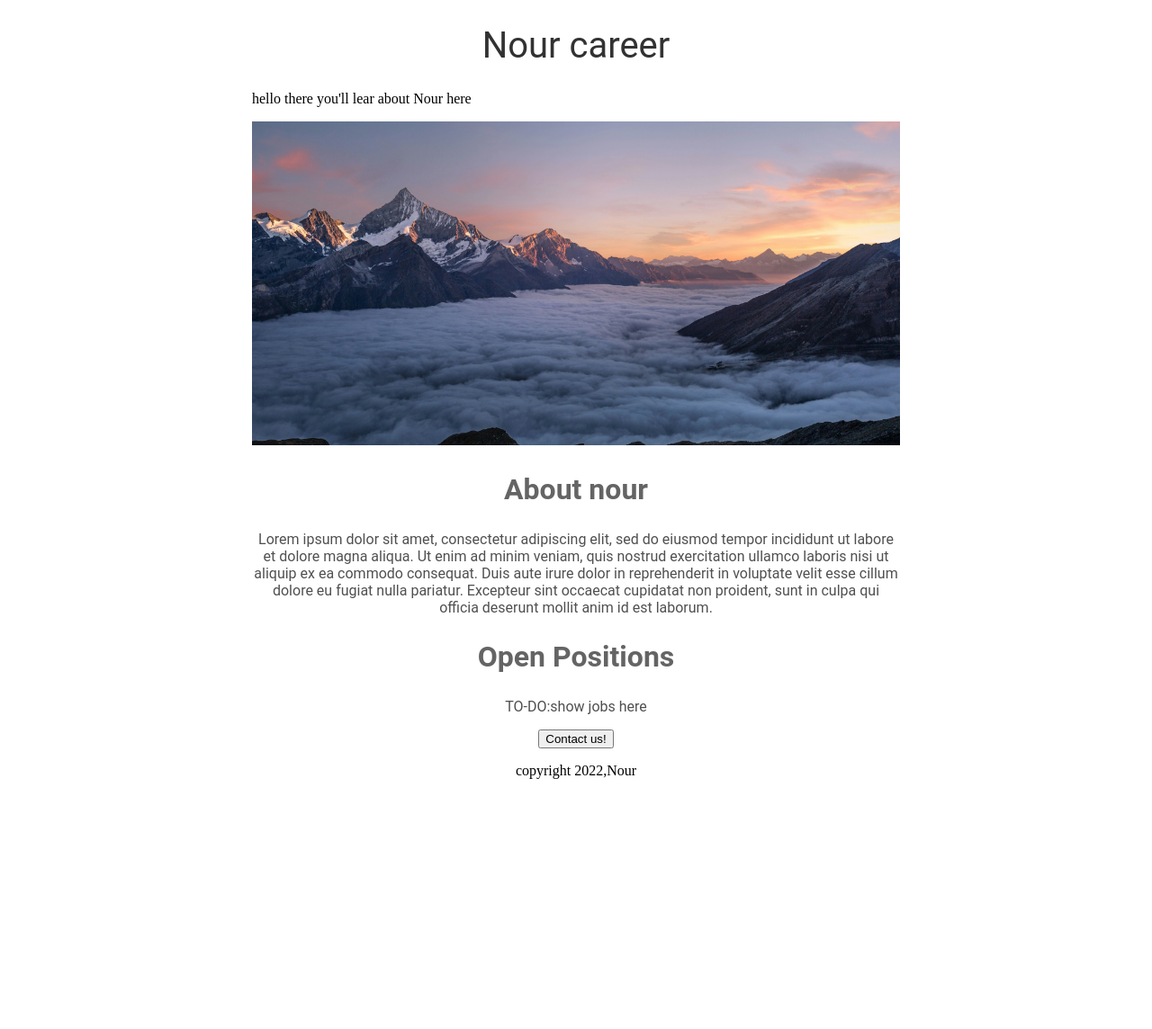
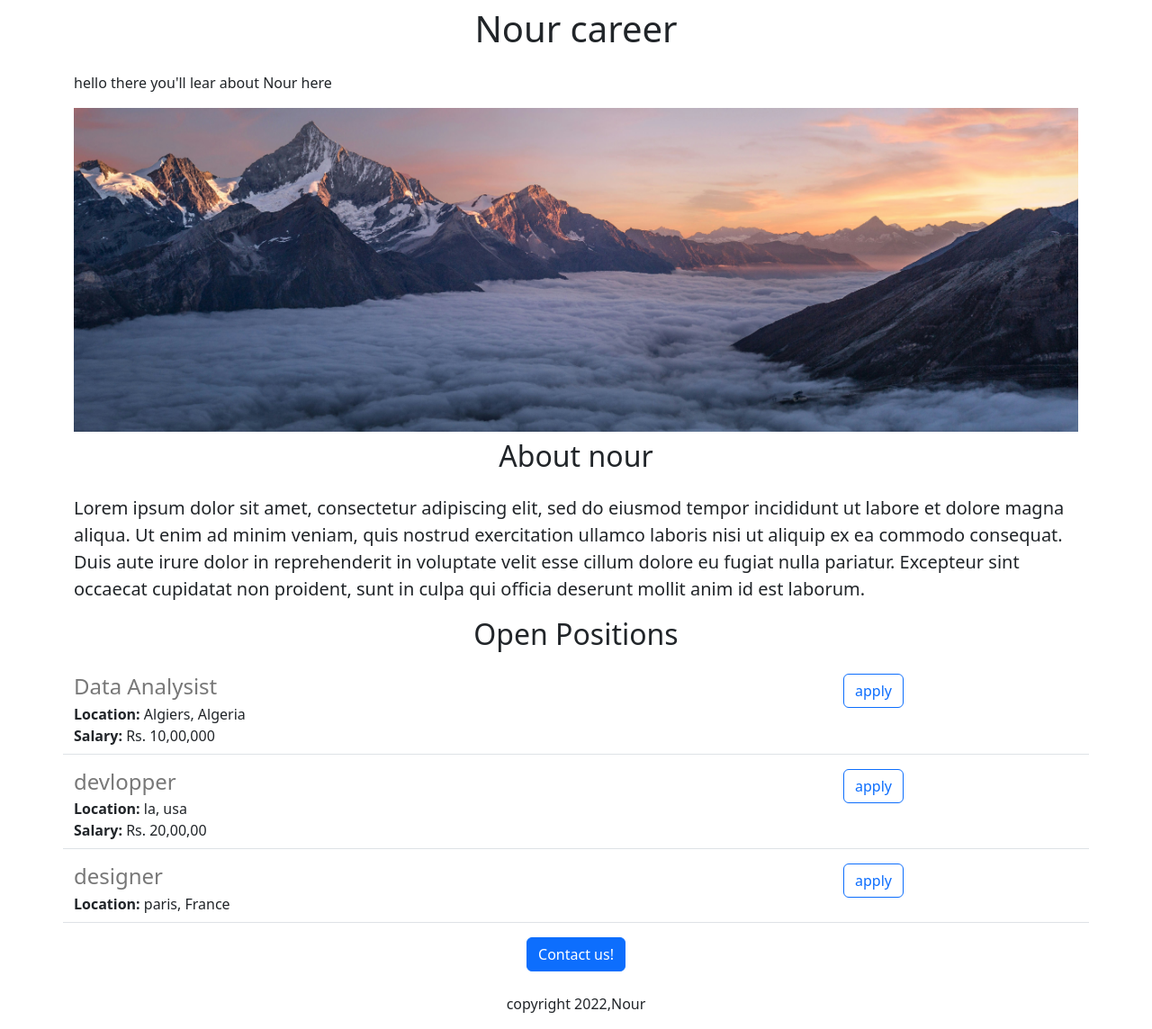
Before and after one commit to mainmae/devapppwebpy, a Flask app: page / in a window 1280 px wide. Shown: the whole page at 90% size. Before the commit the page ends 866 px from the top, so only its background shows below. Run offline with Flask 3, Linux system fonts and the light colour scheme.

Commit message:
added dynamic data&api route

```diff
--- a/app.py
+++ b/app.py
@@ -1,9 +1,30 @@
-from flask import Flask,render_template
+from flask import Flask,render_template,jsonify
 #print(__name__)
 app = Flask(__name__)
-
+JOB=[
+  {
+  'id':1,
+  'title':'Data Analysist',
+  'location':'Algiers, Algeria',
+  'salary':'Rs. 10,00,000'
+  },
+  {
+    'id':2,
+    'title':'devlopper',
+    'location':'la, usa',
+    'salary':'Rs. 20,00,00'
+    },
+    {
+    'id':2,
+    'title':'designer',
+    'location':'paris, France'
+    }
+]
 @app.route('/')
 def hello_world():
-    return render_template('home.html')
+    return render_template('home.html',jobs=JOB)
+@app.route('/api/jobs')
+def list_jobs():
+  return jsonify(JOB)
 if __name__ == "__main__":
   app.run(host='0.0.0.0',debug=True)
--- a/templates/home.html
+++ b/templates/home.html
@@ -2,51 +2,35 @@
 <html lang="en">
   <head>
     <title>Nour Career</title>
+     <meta charset="utf-8">
+      <meta name="viewport" content="width=device-width, initial-scale=1">
+    <link href="https://cdn.jsdelivr.net/npm/bootstrap@5.3.2/dist/css/bootstrap.min.css" rel="stylesheet" integrity="sha384-T3c6CoIi6uLrA9TneNEoa7RxnatzjcDSCmG1MXxSR1GAsXEV/Dwwykc2MPK8M2HN" crossorigin="anonymous">
 <style>
-      h1 {
-        font-size: 40px;
-        font-family: Roboto;
-        font-weight: normal;
-        color: rgb(50, 50, 50);
-        text-align: center;
-      }
   #banner{
     width: 100%;
     height: 360px;
     object-fit: cover;
   }
-      h2{
-        font-size: 32px;
-        font-family: Roboto;
-        color: rgb(100, 100, 100);
-        text-align: center;
-      }
-      .bodytext{
-
-        font-family: Roboto;
-        color: rgb(80, 80, 80);
-        text-align: center;
-      }
-      #container{
-        max-width: 720px;
-        margin:0 auto 0 auto;
-      }
 </style>
   </head>
   <body>
-    <div id="container">
-    <h1>Nour career</h1>
+    <div class="container">
+    <h1 class="text-center mt-2 mb-4">Nour career</h1>
    <p> hello there you'll lear about  Nour  here </p>
-    <img id="banner" src="https://34c1f2cf-426e-49dd-88b9-f6ce360caf61-00-1r25g5hsspfyn.kirk.replit.dev/static/banner2.jpg"height="350" >
-    <h2>About nour</h2>
-   <p class="bodytext">
+    <img class="img-fluid"id="banner" src="https://34c1f2cf-426e-49dd-88b9-f6ce360caf61-00-1r25g5hsspfyn.kirk.replit.dev/static/banner2.jpg"height="350" >
+    <h2 class="text-center mt-2 mb-4">About nour</h2>
+   <p class="lead">
      Lorem ipsum dolor sit amet, consectetur adipiscing elit, sed do eiusmod tempor incididunt ut labore et dolore magna aliqua. Ut enim ad minim veniam, quis nostrud exercitation ullamco laboris nisi ut aliquip ex ea commodo consequat. Duis aute irure dolor in reprehenderit in voluptate velit esse cillum dolore eu fugiat nulla pariatur. Excepteur sint occaecat cupidatat non proident, sunt in culpa qui officia deserunt mollit anim id est laborum.
    </p>
-    <h2>Open Positions</h2>
-    <p class="bodytext">TO-DO:show jobs here </p>
-      <div style="text-align:center">
-    <button>Contact us!</button>
-      <p>copyright 2022,Nour</p>
+    <h2 class="text-center mt-2 mb-4">Open Positions</h2>
+    <div style="margin-bottom:16px">
+      {% for job in jobs %}
+      {% include 'jobitem.html' %}
+      {% endfor %}
+    </div>
+      <div class="text-center">
+    <button class="btn btn-primary brn-lg">Contact us!</button>
+      <p class="mt-4">copyright 2022,Nour</p>
       </div>
     </div>
   </body>
--- /dev/null
+++ b/templates/jobitem.html
@@ -0,0 +1,17 @@
+ <div class="border-bottom row" style="padding-bottom:8px; margin-bottom:16px ;">
+   <div class="col-9">
+  <h4 style="color:rgb(120,120,120); margin-bottom:4px;">      {{job['title']}}
+  </h4>
+   <div >
+     <b>Location: </b>{{job['location']}}
+   </div>
+   <div>
+     {% if 'salary' in job %}
+     <b>Salary: </b>{{job['salary']}}
+     {% endif %}
+   </div >
+  </div >
+   <div class="col-3">
+   <button type="button" class="btn btn-outline-primary">apply</button>
+   </div>
+ </div>
```
Lines whose indentation alone changed are shown as unchanged.
